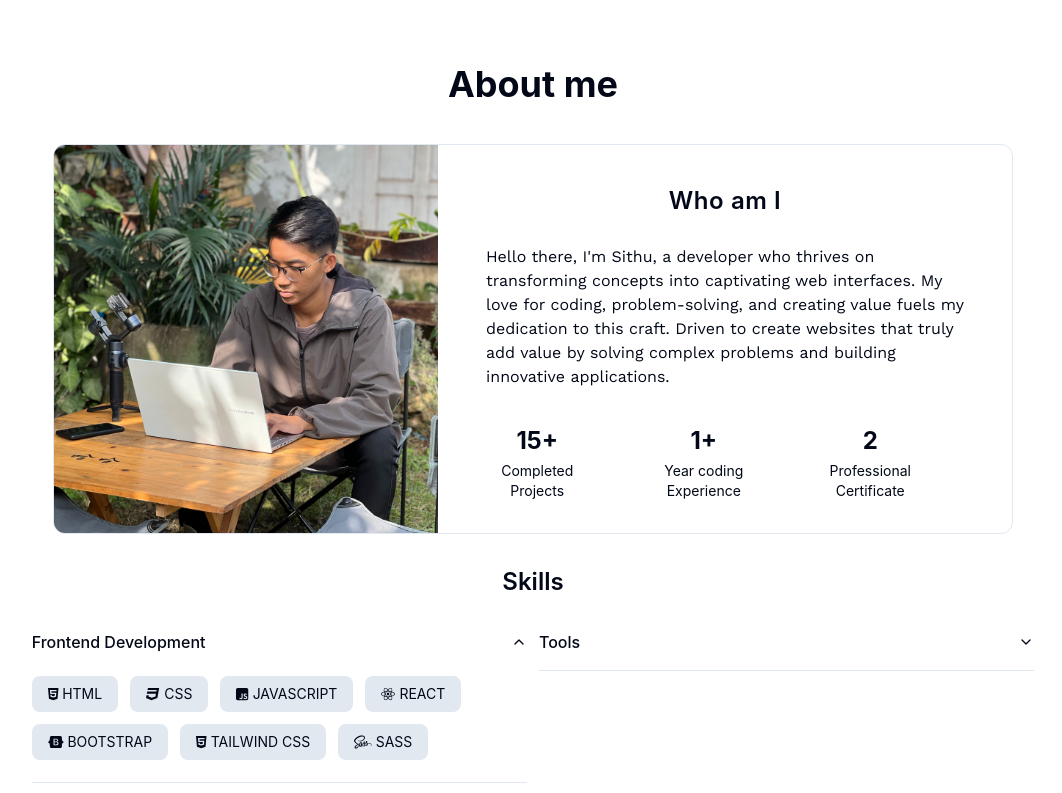
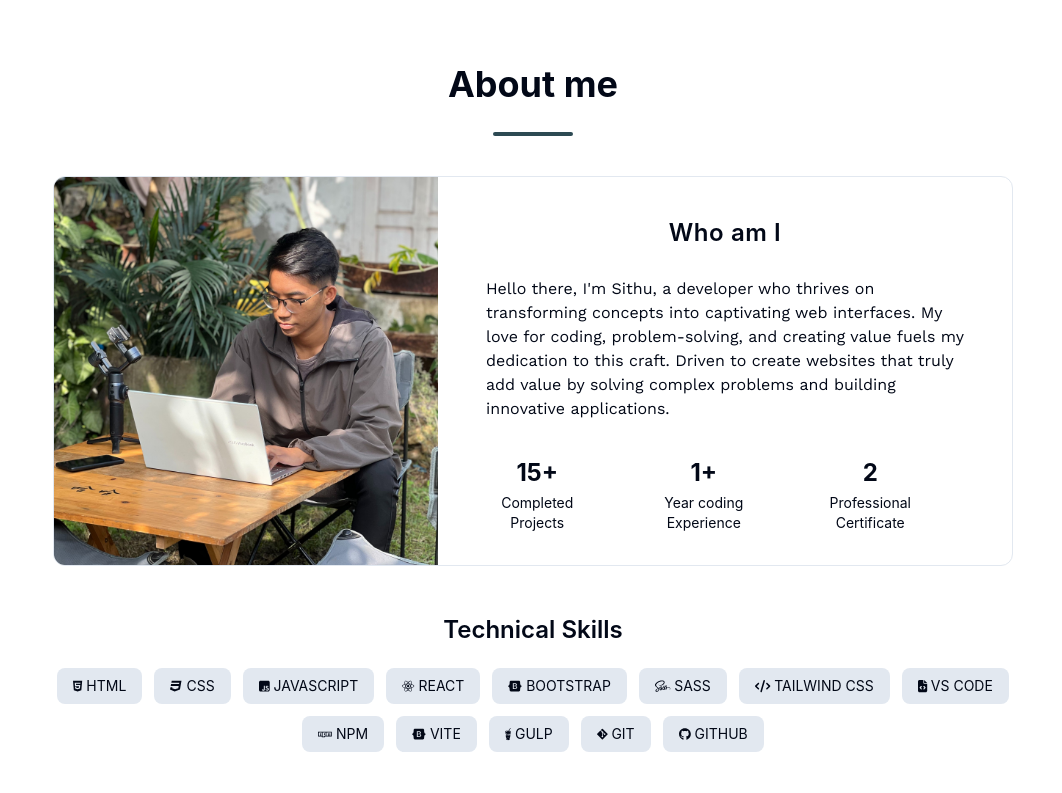
Before and after one commit to Sithu-Aung-Khant/Devfolio_01, a React (Vite) app: page / in a window 1280 px wide. Shown: the part 560-1353 px from the top of the page, without its empty margins (107-1169 px from the left). Built offline with nearby package versions, Linux system fonts and the light colour scheme.

Commit message:
add tech skills component

```diff
--- a/src/App.jsx
+++ b/src/App.jsx
@@ -4,6 +4,7 @@ import Navbar from './components/navbar/Navbar';
 import HeroSection from './components/main/HeroSection';
 import AboutMe from './components/main/AboutMe';
 import Skills from './components/main/Skills';
+import TechSkills from './components/main/TechSkills';
 import Qualification from './components/main/Qualification';
 
 function App() {
@@ -28,7 +29,8 @@ function App() {
       <Navbar isDark={isDark} toggleDarkMode={toggleDarkMode} />
       <HeroSection />
       <AboutMe />
-      <Skills />
+      <TechSkills />
+      {/* <Skills /> */}
       <Qualification />
     </div>
   );
--- a/src/components/main/AboutMe.jsx
+++ b/src/components/main/AboutMe.jsx
@@ -27,7 +27,7 @@ const AboutMe = () => {
       <div className="p-4 lg:px-24 xl:px-40 2xl:px-72 ">
         <div className="About-me flex  items-center flex-col">
           <p className="text-3xl md:text-4xl font-bold">About me</p>
-          {/* <p className="w-20 h-1 mt-3 md:mt-7 bg-green rounded-full "></p> */}
+          <p className="w-20 h-1 mt-3 md:mt-7 bg-green rounded-full "></p>
         </div>
         <div className="md:flex mt-10 justify-around text-center border dark:border-gray-700 rounded-xl  overflow-hidden">
           <div className="md:shrink-0">
@@ -67,28 +67,6 @@ const AboutMe = () => {
             </div>
           </div>
         </div>
-
-        {/* <div className="md:flex justify-around text-center mt-5 ">
-          <div className="md:w-1/2 px-6">
-            <h3 className="text-2xl mt-3 mb-6 font-semibold">
-              My Qualification
-            </h3>
-            <p>My personal journey</p>
-          </div>
-          <div className="md:w-1/2">
-            <h3 className="text-2xl mt-3 mb-6 font-semibold">Skills</h3>
-            <div className="skills flex flex-wrap justify-center md:justify-start ">
-              {skills.map((skill) => (
-                <div
-                  className="px-4 py-2 m-1.5 bg-slate-200 dark:bg-green rounded-lg dark:text-dim_white "
-                  key={skill}
-                >
-                  {skill}
-                </div>
-              ))}
-            </div>
-          </div>
-        </div> */}
       </div>
     </section>
   );
--- /dev/null
+++ b/src/components/main/TechSkills.jsx
@@ -0,0 +1,57 @@
+import { FontAwesomeIcon } from '@fortawesome/react-fontawesome';
+import {
+  faCss3Alt,
+  faSquareJs,
+  faReact,
+  faSass,
+  faBootstrap,
+  faCss3,
+  faHtml5,
+  faGitAlt,
+  faGithub,
+  faNpm,
+  faGulp,
+} from '@fortawesome/free-brands-svg-icons';
+import { faFileCode, faCode } from '@fortawesome/free-solid-svg-icons';
+
+const skills = [
+  { name: 'HTML', icon: faHtml5 },
+  { name: 'CSS', icon: faCss3 },
+  { name: 'JAVASCRIPT', icon: faSquareJs },
+  { name: 'REACT', icon: faReact },
+  { name: 'BOOTSTRAP', icon: faBootstrap },
+  { name: 'SASS', icon: faSass },
+  { name: 'TAILWIND CSS', icon: faCode },
+  { name: 'VS CODE', icon: faFileCode },
+  { name: 'NPM', icon: faNpm },
+  { name: 'VITE', icon: faBootstrap },
+  { name: 'GULP', icon: faGulp },
+  { name: 'GIT', icon: faGitAlt },
+  { name: 'GITHUB', icon: faGithub },
+];
+
+const TechSkills = () => {
+  return (
+    <section
+      id="tech-skills"
+      className="container mx-auto h-full my-4 md:w-10/12"
+    >
+      <div className="text-2xl text-center font-semibold py-4">
+        Technical Skills
+      </div>
+      <div className="skills flex flex-wrap justify-center">
+        {skills.map((skill, index) => (
+          <div
+            className="px-4 py-2 m-1.5 text-sm bg-slate-200 dark:bg-green rounded-lg dark:text-dim_white"
+            key={index}
+          >
+            <FontAwesomeIcon size="sm" className="pr-1" icon={skill.icon} />
+            <span className="">{skill.name}</span>
+          </div>
+        ))}
+      </div>
+    </section>
+  );
+};
+
+export default TechSkills;
```
